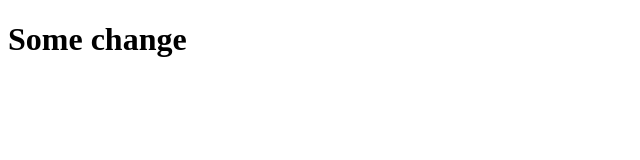
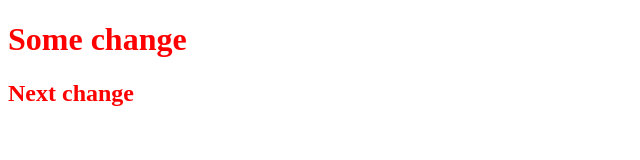
Before and after one commit to Andrian23/GitLess, a plain HTML site: page index.html in a window 1280 px wide. Shown: the whole page, without its empty margins (0-640 px from the left). Drawn offline with Linux system fonts and the light colour scheme.

Commit message:
second commit

```diff
--- a/css/style.css
+++ b/css/style.css
@@ -0,0 +1,3 @@
+body{
+    color: red;
+}
--- a/index.html
+++ b/index.html
@@ -7,5 +7,6 @@
 </head>
 <body>
     <h1>Some change</h1>
+    <h2>Next change</h2>
 </body>
 </html>
```
